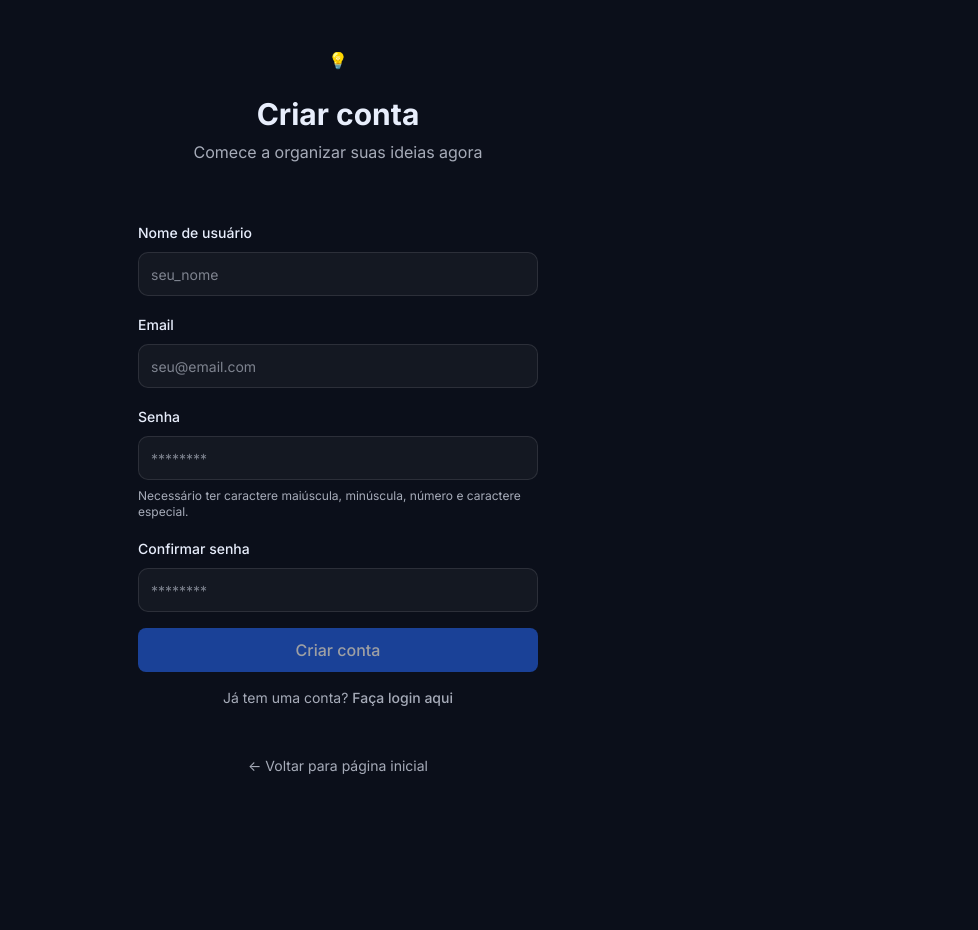
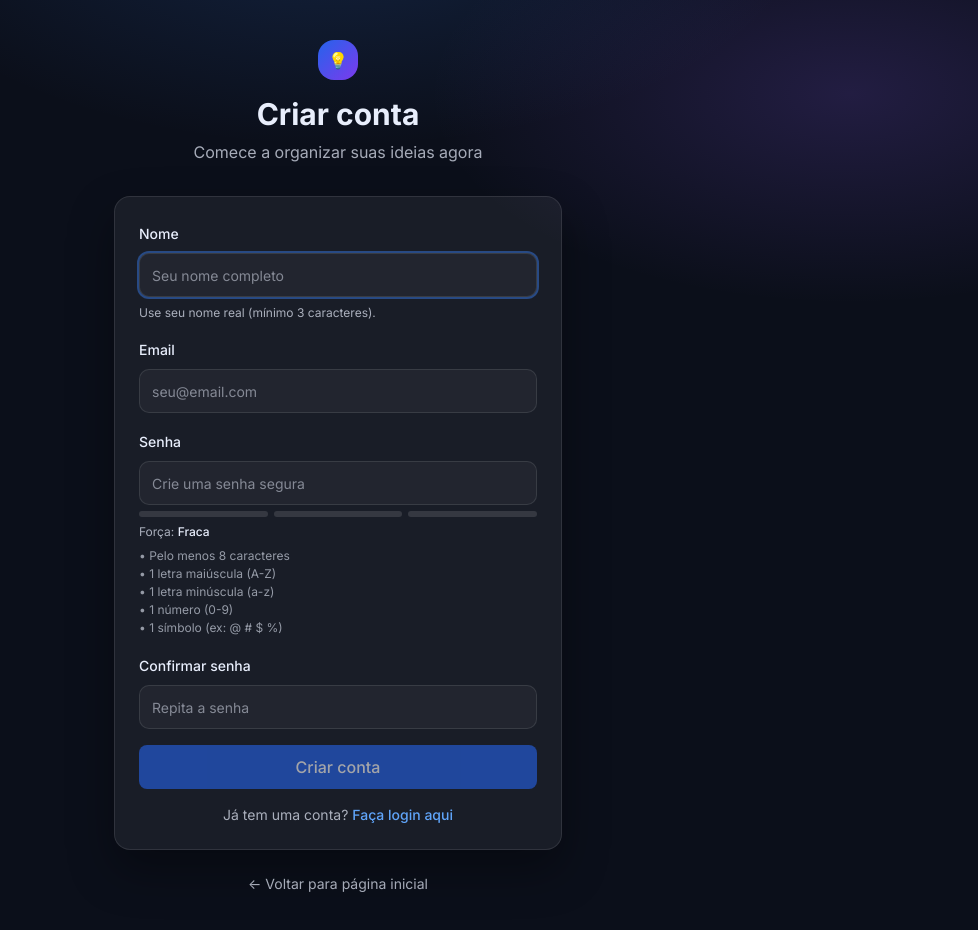
Before and after one commit to Pradixx/Juncao-Reddit-Git, a React (Vite) app: page /register in a window 1280 px wide. Shown: the top 930 px of the page, without its empty margins (302-1280 px from the left). Before the commit the page ends 817 px from the top, so only its background shows below. Built offline with nearby package versions, Linux system fonts and the light colour scheme.

Commit message:
add adjustments and new features

```diff
--- a/src/contexts/AuthContext.tsx
+++ b/src/contexts/AuthContext.tsx
@@ -1,4 +1,3 @@
-// src/contexts/AuthContext.tsx
 import { createContext, useContext, useEffect, useMemo, useState, ReactNode, useCallback } from "react";
 
 export interface User {
@@ -72,16 +71,13 @@ export function AuthProvider({ children }: { children: ReactNode }) {
     return true;
   }, [fetchMe, logout]);
 
-  // ✅ Bootstrap: se tem token, garante que user está certo (1 vez)
   useEffect(() => {
     const jwt = localStorage.getItem("token");
     if (!jwt) return;
 
-    // se user está vazio ou token mudou, refaz /me
     if (!user || token !== jwt) {
       refreshMe();
     }
-    // eslint-disable-next-line react-hooks/exhaustive-deps
   }, []);
 
   const login = useCallback(async (email: string, password: string): Promise<boolean> => {
--- a/src/contexts/IdeasContext.tsx
+++ b/src/contexts/IdeasContext.tsx
@@ -1,4 +1,3 @@
-// src/contexts/IdeasContext.tsx
 import {
   createContext,
   useContext,
@@ -14,7 +13,7 @@ export interface Idea {
   id: string;
   title: string;
   description: string;
-  authorId: string; // no seu back isso é o EMAIL do autor
+  authorId: string;
   createdAt: string;
 }
 
@@ -32,7 +31,6 @@ interface IdeasContextType {
 
   getIdea: (id: string) => Idea | undefined;
 
-  // ✅ helper pro front decidir UI
   isOwner: (idea?: Pick<Idea, "authorId"> | null) => boolean;
 }
 
@@ -70,7 +68,6 @@ export function IdeasProvider({ children }: { children: ReactNode }) {
       const res = await fetch(API_IDEAS, { headers: authHeaders() });
 
       if (!res.ok) {
-        // se perdeu auth, não deixa “fantasma”
         if (res.status === 401 || res.status === 403) setIdeas([]);
         return;
       }
@@ -153,7 +150,6 @@ export function IdeasProvider({ children }: { children: ReactNode }) {
           body: JSON.stringify(idea),
         });
 
-        // ✅ se 403, é “não é sua”
         if (!res.ok) return false;
 
         await refreshBoot();
--- a/src/pages/IdeasListPage.tsx
+++ b/src/pages/IdeasListPage.tsx
@@ -19,8 +19,6 @@ import { Skeleton } from "../components/ui/skeleton";
 export default function IdeasListPage() {
   const navigate = useNavigate();
   const [params, setParams] = useSearchParams();
-
-  // ✅ pega isOwner do context
   const {
     ideas,
     myIdeas,
@@ -44,7 +42,6 @@ export default function IdeasListPage() {
       params.delete("delete");
       setParams(params, { replace: true });
     })();
-    // eslint-disable-next-line react-hooks/exhaustive-deps
   }, []);
 
   const list = useMemo(() => {
--- a/src/pages/LoginPage.tsx
+++ b/src/pages/LoginPage.tsx
@@ -1,4 +1,4 @@
-import { useMemo, useState } from "react";
+import { useEffect, useMemo, useRef, useState } from "react";
 import { Link, useNavigate } from "react-router-dom";
 import { useAuth } from "../contexts/AuthContext";
 
@@ -6,10 +6,25 @@ export default function LoginPage() {
   const navigate = useNavigate();
   const { login } = useAuth();
 
+  const emailRef = useRef<HTMLInputElement>(null);
+  const passRef = useRef<HTMLInputElement>(null);
+
   const [email, setEmail] = useState("");
   const [password, setPassword] = useState("");
   const [submitting, setSubmitting] = useState(false);
   const [error, setError] = useState("");
+  const [shake, setShake] = useState(false);
+
+  useEffect(() => {
+    emailRef.current?.focus();
+  }, []);
+
+  useEffect(() => {
+    if (!error) return;
+    setShake(true);
+    const t = setTimeout(() => setShake(false), 400);
+    return () => clearTimeout(t);
+  }, [error]);
 
   const canSubmit = useMemo(() => {
     return email.trim().length > 0 && password.trim().length >= 8 && !submitting;
@@ -18,11 +33,25 @@ export default function LoginPage() {
   async function onSubmit(e: React.FormEvent) {
     e.preventDefault();
     setError("");
+
+    if (!email.trim()) {
+      setError("Informe seu email.");
+      emailRef.current?.focus();
+      return;
+    }
+
+    if (password.trim().length < 8) {
+      setError("Sua senha deve ter pelo menos 8 caracteres.");
+      passRef.current?.focus();
+      return;
+    }
+
     setSubmitting(true);
     try {
       const ok = await login(email.trim(), password);
       if (!ok) {
         setError("Email ou senha inválidos.");
+        passRef.current?.focus();
         return;
       }
       navigate("/dashboard");
@@ -41,7 +70,7 @@ export default function LoginPage() {
         <h1 className="mt-4 text-3xl font-bold text-strong">Bem-vindo de volta</h1>
         <p className="mt-2 text-muted">Faça login para continuar</p>
 
-        <div className="mt-8 feature-card p-6 text-left">
+        <div className={`mt-8 feature-card p-6 text-left ${shake ? "shake" : ""}`}>
           {error && (
             <div className="alert-danger mb-4 rounded-lg px-4 py-3 text-sm">
               {error}
@@ -53,12 +82,19 @@ export default function LoginPage() {
               <label className="text-sm font-medium text-strong">Email</label>
               <div className="mt-2">
                 <input
+                  ref={emailRef}
                   className="ui-input ui-border ui-surface h-11 w-full rounded-lg px-3 text-sm ui-focus-ring"
                   placeholder="seu@email.com"
                   type="email"
                   value={email}
                   onChange={(e) => setEmail(e.target.value)}
                   autoComplete="email"
+                  onKeyDown={(e) => {
+                    if (e.key === "Enter") {
+                      e.preventDefault();
+                      passRef.current?.focus();
+                    }
+                  }}
                 />
               </div>
             </div>
@@ -67,8 +103,9 @@ export default function LoginPage() {
               <label className="text-sm font-medium text-strong">Senha</label>
               <div className="mt-2">
                 <input
+                  ref={passRef}
                   className="ui-input ui-border ui-surface h-11 w-full rounded-lg px-3 text-sm ui-focus-ring"
-                  placeholder="********"
+                  placeholder="Sua senha"
                   type="password"
                   value={password}
                   onChange={(e) => setPassword(e.target.value)}
--- a/src/pages/RegisterPage.tsx
+++ b/src/pages/RegisterPage.tsx
@@ -1,10 +1,17 @@
-import { useMemo, useState } from "react";
+import { useEffect, useMemo, useRef, useState } from "react";
 import { Link, useNavigate } from "react-router-dom";
 import { useAuth } from "../contexts/AuthContext";
+
+type PwRuleKey = "minLen" | "upper" | "lower" | "number" | "special";
 
 export default function RegisterPage() {
   const navigate = useNavigate();
   const { register } = useAuth();
+
+  const nameRef = useRef<HTMLInputElement>(null);
+  const emailRef = useRef<HTMLInputElement>(null);
+  const passRef = useRef<HTMLInputElement>(null);
+  const confirmRef = useRef<HTMLInputElement>(null);
 
   const [name, setName] = useState("");
   const [email, setEmail] = useState("");
@@ -13,23 +20,79 @@ export default function RegisterPage() {
 
   const [submitting, setSubmitting] = useState(false);
   const [error, setError] = useState("");
+  const [shake, setShake] = useState(false);
+
+  useEffect(() => {
+    nameRef.current?.focus();
+  }, []);
+
+  useEffect(() => {
+    if (!error) return;
+    setShake(true);
+    const t = setTimeout(() => setShake(false), 400);
+    return () => clearTimeout(t);
+  }, [error]);
+
+  const rules = useMemo(() => {
+    const pw = password;
+
+    const hasMinLen = pw.length >= 8;
+    const hasUpper = /[A-Z]/.test(pw);
+    const hasLower = /[a-z]/.test(pw);
+    const hasNumber = /\d/.test(pw);
+    const hasSpecial = /[^A-Za-z0-9]/.test(pw);
+
+    const map: Record<PwRuleKey, boolean> = {
+      minLen: hasMinLen,
+      upper: hasUpper,
+      lower: hasLower,
+      number: hasNumber,
+      special: hasSpecial,
+    };
+
+    const passed = Object.values(map).filter(Boolean).length;
+
+    let strength: "fraca" | "média" | "forte" = "fraca";
+    if (passed >= 4) strength = "forte";
+    else if (passed >= 3) strength = "média";
+
+    return { map, passed, strength };
+  }, [password]);
 
   const canSubmit = useMemo(() => {
-    return (
-      name.trim().length >= 3 &&
-      email.trim().length > 0 &&
-      password.length >= 8 &&
-      password === confirm &&
-      !submitting
-    );
-  }, [name, email, password, confirm, submitting]);
+    const nameOk = name.trim().length >= 3;
+    const emailOk = email.trim().length > 0;
+    const pwOk = rules.passed === 5;
+    const confirmOk = password === confirm;
+
+    return nameOk && emailOk && pwOk && confirmOk && !submitting;
+  }, [name, email, password, confirm, submitting, rules.passed]);
 
   async function onSubmit(e: React.FormEvent) {
     e.preventDefault();
     setError("");
 
+    if (name.trim().length < 3) {
+      setError("Informe seu nome (mínimo 3 caracteres).");
+      nameRef.current?.focus();
+      return;
+    }
+
+    if (!email.trim()) {
+      setError("Informe um email válido.");
+      emailRef.current?.focus();
+      return;
+    }
+
+    if (rules.passed !== 5) {
+      setError("Sua senha ainda não atende todos os requisitos.");
+      passRef.current?.focus();
+      return;
+    }
+
     if (password !== confirm) {
       setError("As senhas não conferem.");
+      confirmRef.current?.focus();
       return;
     }
 
@@ -46,6 +109,12 @@ export default function RegisterPage() {
     }
   }
 
+  const strengthLabel =
+    rules.strength === "fraca" ? "Fraca" : rules.strength === "média" ? "Média" : "Forte";
+
+  const strengthClass =
+    rules.strength === "fraca" ? "weak" : rules.strength === "média" ? "medium" : "strong";
+
   return (
     <div className="min-h-screen app-page hero-bg flex items-center justify-center px-4 py-10">
       <div className="w-full max-w-md text-center">
@@ -56,7 +125,7 @@ export default function RegisterPage() {
         <h1 className="mt-4 text-3xl font-bold text-strong">Criar conta</h1>
         <p className="mt-2 text-muted">Comece a organizar suas ideias agora</p>
 
-        <div className="mt-8 feature-card p-6 text-left">
+        <div className={`mt-8 feature-card p-6 text-left ${shake ? "shake" : ""}`}>
           {error && (
             <div className="alert-danger mb-4 rounded-lg px-4 py-3 text-sm">
               {error}
@@ -65,28 +134,39 @@ export default function RegisterPage() {
 
           <form onSubmit={onSubmit} className="space-y-4">
             <div>
-              <label className="text-sm font-medium text-strong">Nome de usuário</label>
+              <label className="text-sm font-medium text-strong">Nome</label>
               <div className="mt-2">
                 <input
+                  ref={nameRef}
                   className="ui-input ui-border ui-surface h-11 w-full rounded-lg px-3 text-sm ui-focus-ring"
-                  placeholder="seu_nome"
+                  placeholder="Seu nome completo"
                   value={name}
                   onChange={(e) => setName(e.target.value)}
                   autoComplete="name"
+                  onKeyDown={(e) => {
+                    if (e.key === "Enter") emailRef.current?.focus();
+                  }}
                 />
               </div>
+              <p className="mt-2 text-xs text-muted">
+                Use seu nome real (mínimo 3 caracteres).
+              </p>
             </div>
 
             <div>
               <label className="text-sm font-medium text-strong">Email</label>
               <div className="mt-2">
                 <input
+                  ref={emailRef}
                   className="ui-input ui-border ui-surface h-11 w-full rounded-lg px-3 text-sm ui-focus-ring"
                   placeholder="seu@email.com"
                   type="email"
                   value={email}
                   onChange={(e) => setEmail(e.target.value)}
                   autoComplete="email"
+                  onKeyDown={(e) => {
+                    if (e.key === "Enter") passRef.current?.focus();
+                  }}
                 />
               </div>
             </div>
@@ -95,31 +175,57 @@ export default function RegisterPage() {
               <label className="text-sm font-medium text-strong">Senha</label>
               <div className="mt-2">
                 <input
+                  ref={passRef}
                   className="ui-input ui-border ui-surface h-11 w-full rounded-lg px-3 text-sm ui-focus-ring"
-                  placeholder="********"
+                  placeholder="Crie uma senha segura"
                   type="password"
                   value={password}
                   onChange={(e) => setPassword(e.target.value)}
                   autoComplete="new-password"
+                  onKeyDown={(e) => {
+                    if (e.key === "Enter") confirmRef.current?.focus();
+                  }}
                 />
               </div>
-              <p className="mt-2 text-xs text-muted">
-                Necessário ter caractere maiúscula, minúscula, número e caractere especial.
-              </p>
+
+              <div className="pw-meter" aria-hidden="true">
+                <div className={`pw-bar ${rules.passed >= 1 ? `active ${strengthClass}` : ""}`} />
+                <div className={`pw-bar ${rules.passed >= 3 ? `active ${strengthClass}` : ""}`} />
+                <div className={`pw-bar ${rules.passed >= 4 ? `active ${strengthClass}` : ""}`} />
+              </div>
+
+              <div className="pw-hint text-muted">
+                Força: <span className="text-strong font-medium">{strengthLabel}</span>
+              </div>
+
+              <div className="pw-hint">
+                <div className={rules.map.minLen ? "pw-ok" : "pw-bad"}>• Pelo menos 8 caracteres</div>
+                <div className={rules.map.upper ? "pw-ok" : "pw-bad"}>• 1 letra maiúscula (A-Z)</div>
+                <div className={rules.map.lower ? "pw-ok" : "pw-bad"}>• 1 letra minúscula (a-z)</div>
+                <div className={rules.map.number ? "pw-ok" : "pw-bad"}>• 1 número (0-9)</div>
+                <div className={rules.map.special ? "pw-ok" : "pw-bad"}>• 1 símbolo (ex: @ # $ %)</div>
+              </div>
             </div>
 
             <div>
               <label className="text-sm font-medium text-strong">Confirmar senha</label>
               <div className="mt-2">
                 <input
+                  ref={confirmRef}
                   className="ui-input ui-border ui-surface h-11 w-full rounded-lg px-3 text-sm ui-focus-ring"
-                  placeholder="********"
+                  placeholder="Repita a senha"
                   type="password"
                   value={confirm}
                   onChange={(e) => setConfirm(e.target.value)}
                   autoComplete="new-password"
                 />
               </div>
+
+              {confirm.length > 0 && (
+                <p className={`mt-2 text-xs ${password === confirm ? "pw-ok" : "pw-bad"}`}>
+                  {password === confirm ? "Senhas conferem." : "Senhas não conferem."}
+                </p>
+              )}
             </div>
 
             <button
--- a/src/pages/ViewIdeaPage.tsx
+++ b/src/pages/ViewIdeaPage.tsx
@@ -1,4 +1,3 @@
-// src/pages/ViewIdeaPage.tsx
 import { useMemo } from "react";
 import { useNavigate, useParams } from "react-router-dom";
 import Header from "../components/Header";
@@ -61,7 +60,6 @@ export default function ViewIdeaPage() {
       <div className="w-full app-page-bg">
         <main className="container-app py-8">
           <div className="mx-auto w-full max-w-3xl space-y-4">
-            {/* Top */}
             <div className="flex flex-col gap-3 sm:flex-row sm:items-end sm:justify-between">
               <div className="space-y-1">
                 <div className="flex items-center gap-2">
--- a/src/styles/index.css
+++ b/src/styles/index.css
@@ -270,3 +270,95 @@ button:focus-visible {
   50% { opacity: .9; }
   100% { opacity: .5; }
 }
+
+/* =========================
+   HERO / AUTH HELPERS
+========================= */
+.hero-bg {
+  background:
+    radial-gradient(800px 400px at 50% -10%, rgba(59, 130, 246, 0.18), transparent 60%),
+    radial-gradient(700px 350px at 90% 10%, rgba(139, 92, 246, 0.18), transparent 60%),
+    var(--bg);
+}
+
+.brand-badge {
+  background: linear-gradient(135deg, #2563eb, #7c3aed);
+  color: #ffffff;
+}
+
+/* Card do Login / Register */
+.feature-card {
+  background: var(--card);
+  border: 1px solid var(--border);
+  border-radius: 16px;
+  box-shadow: 0 20px 45px rgba(0,0,0,0.35);
+}
+
+/* =========================
+   ALERTS
+========================= */
+.alert-danger {
+  background: rgba(220, 38, 38, 0.12);
+  color: #fecaca;
+  border: 1px solid rgba(220, 38, 38, 0.35);
+}
+
+/* =========================
+   LINKS
+========================= */
+.link-primary {
+  color: #60a5fa;
+}
+.link-primary:hover {
+  color: #93c5fd;
+  text-decoration: underline;
+}
+
+/* =========================
+   SHAKE ANIMATION (ERRO)
+========================= */
+@keyframes shake {
+  0% { transform: translateX(0); }
+  20% { transform: translateX(-4px); }
+  40% { transform: translateX(4px); }
+  60% { transform: translateX(-3px); }
+  80% { transform: translateX(3px); }
+  100% { transform: translateX(0); }
+}
+
+.shake {
+  animation: shake 0.35s ease-in-out;
+}
+
+/* =========================
+   PASSWORD STRENGTH
+========================= */
+.pw-meter {
+  display: flex;
+  gap: 6px;
+  margin-top: 6px;
+}
+
+.pw-bar {
+  flex: 1;
+  height: 6px;
+  border-radius: 999px;
+  background: rgba(255,255,255,0.12);
+}
+
+.pw-bar.active.weak { background: #dc2626; }
+.pw-bar.active.medium { background: #f59e0b; }
+.pw-bar.active.strong { background: #22c55e; }
+
+.pw-hint {
+  font-size: 12px;
+  margin-top: 6px;
+}
+
+.pw-ok {
+  color: #22c55e;
+}
+
+.pw-bad {
+  color: rgba(232, 238, 252, 0.6);
+}
```
Also changed, not shown: src/components/IdeaCard.tsx (+0 -7 lines).
